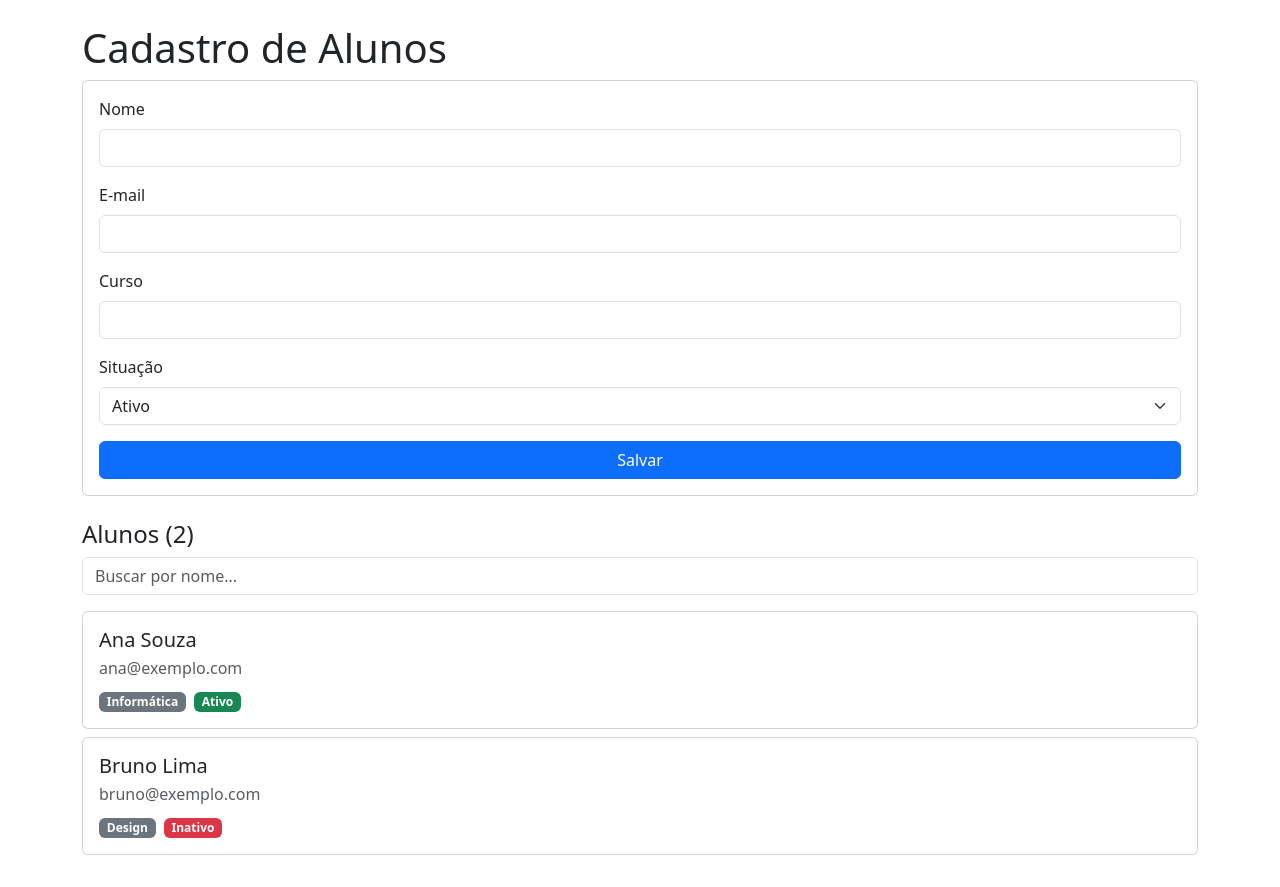
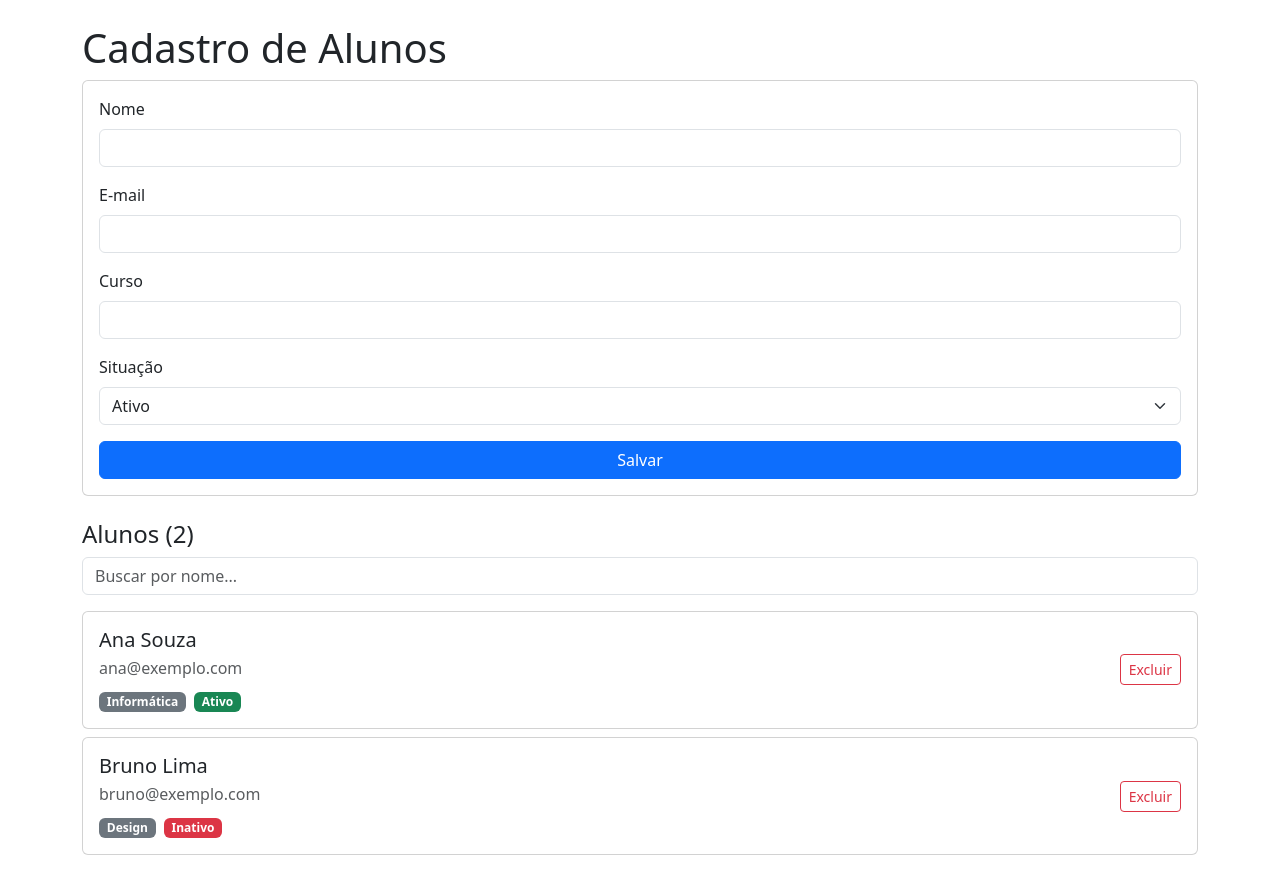
Before and after one commit to biancasgomes2/sistemaDeCadastro, a React (Vite) app in the folder cadastro-alunos/: page / in a window 1280 px wide. Built offline with nearby package versions, Linux system fonts and the light colour scheme.

Commit message:
excluir aluno

```diff
--- a/cadastro-alunos/src/App.jsx
+++ b/cadastro-alunos/src/App.jsx
@@ -21,6 +21,11 @@ function App() {
     setAlunos([...alunos, alunoComId])
   }
 
+  function excluirAluno(id) {
+    if (!window.confirm('Tem certeza que deseja excluir este aluno? ')) return;
+    setAlunos(alunos.filter((aluno) => aluno.id !== id))
+  }
+
 
   return(
     <div className="container py-4">
@@ -37,7 +42,7 @@ function App() {
       />
 
       {alunosFiltrados.map((aluno) => (
-        <CartaoAluno  key={aluno.id} aluno={aluno} />
+        <CartaoAluno  key={aluno.id} aluno={aluno} aoExcluir={excluirAluno}/>
       ))}
     </div>
   )
--- a/cadastro-alunos/src/components/CartaoAluno.jsx
+++ b/cadastro-alunos/src/components/CartaoAluno.jsx
@@ -1,7 +1,8 @@
-function CartaoAluno({ aluno }) {
+function CartaoAluno({ aluno, aoExcluir }) {
     return(
         <div className="card mb-2">
-            <div className="card-body">
+            <div className="card-body d-flex justify-content-between align-items-center">
+                <div>
                     <h5 className="card-title mb-1">{aluno.nome}</h5>
                     <p className="text-muted mb-2">{aluno.email}</p>
                     <span className="badge text-bg-secondary me-2">{aluno.curso}</span>
@@ -9,6 +10,11 @@ function CartaoAluno({ aluno }) {
                         {aluno.situacao === 'ativo' ? 'Ativo' : 'Inativo'}
                     </span>
                 </div>
+
+                <button className="btn btn-outline-danger btn-sm" onClick={() => aoExcluir(aluno.id) }>
+                    Excluir
+                </button>
+            </div>
         </div>
     )
 }
```
Lines whose indentation alone changed are shown as unchanged.
